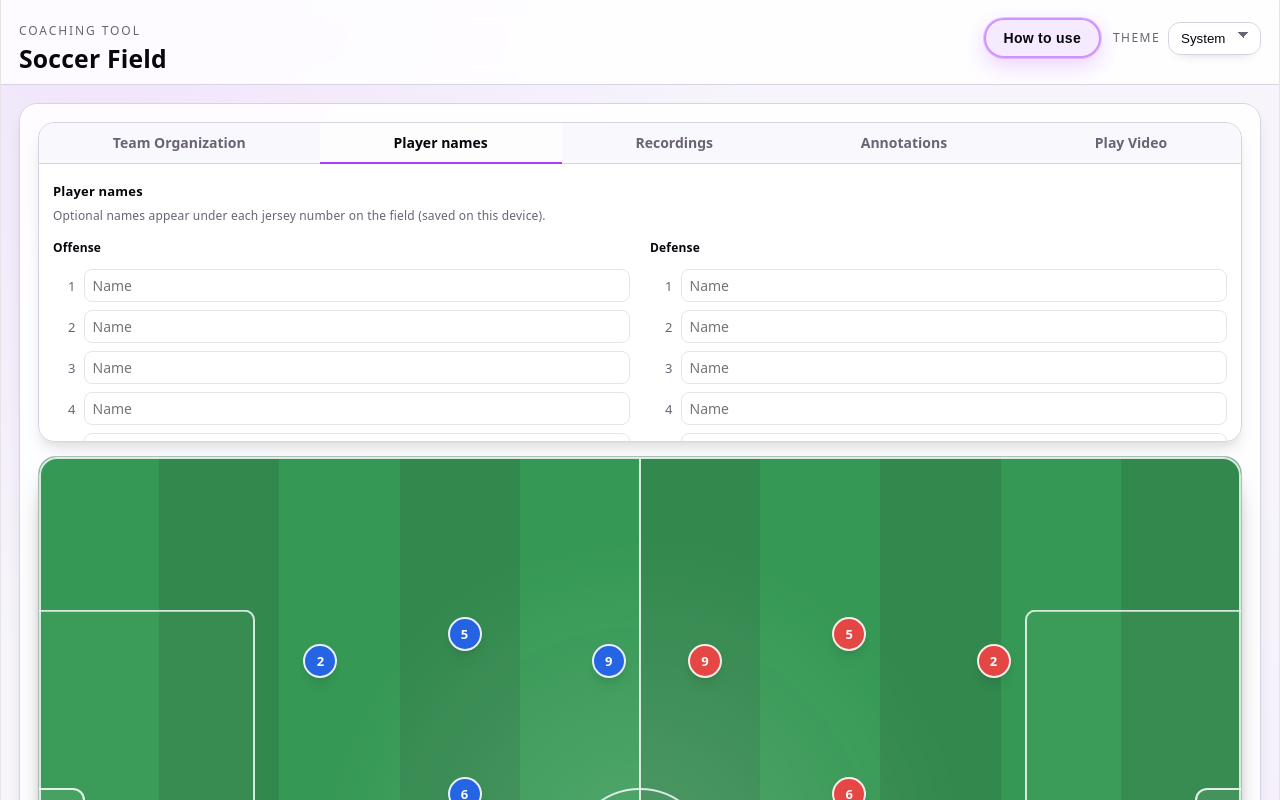
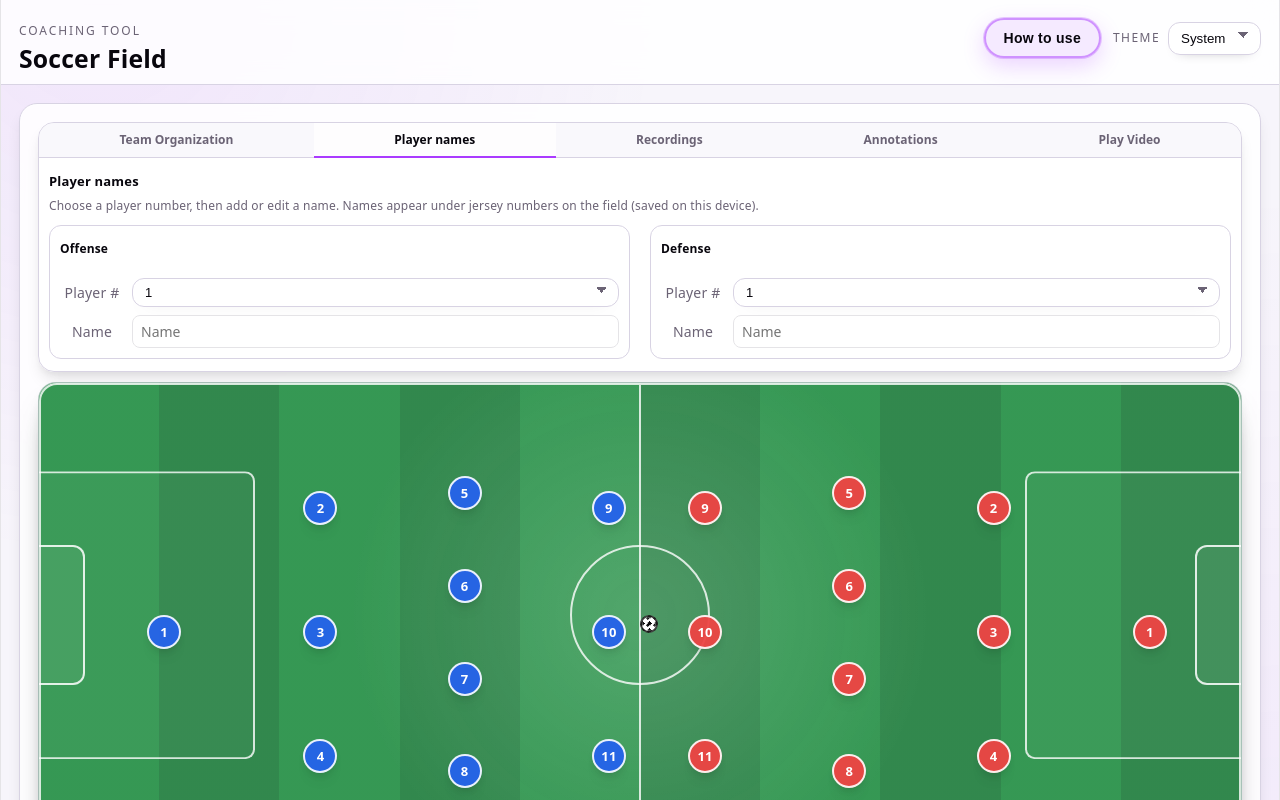
Before and after one commit to Vanden1/Soccer_Coach_Tool, a React (Vite) app: page / in a window 1280 px wide. Both pictures are taken after a click on the tab "Player names". Shown: the top 800 px of the page. Built offline with nearby package versions, Linux system fonts and the light colour scheme.

Commit message:
adjusted player names sections and field layout

```diff
--- a/src/App.css
+++ b/src/App.css
@@ -106,7 +106,9 @@
 }
 
 .main {
-  flex: 1;
+  flex: 0 0 auto;
+  height: 100svh;
+  height: 100dvh;
   width: 100%;
   max-width: 100%;
   padding: clamp(10px, 2.5vw, 18px);
@@ -117,9 +119,12 @@
   place-items: stretch;
   min-width: 0;
   min-height: 0;
+  overflow: hidden;
 }
 
 .mainVideoMode {
+  flex: 1;
+  height: auto;
   padding: 4px;
   padding-left: max(4px, env(safe-area-inset-left, 0px));
   padding-right: max(4px, env(safe-area-inset-right, 0px));
--- a/src/components/SoccerField.module.css
+++ b/src/components/SoccerField.module.css
@@ -35,14 +35,14 @@
 }
 
 .tabShellCollapsible {
-  max-height: min(40dvh, 380px);
-  overflow: auto;
-  overscroll-behavior: contain;
+  max-height: none;
+  overflow: hidden;
+  overscroll-behavior: none;
 }
 
 .tabShellCollapsible .tabList {
-  position: sticky;
-  top: 0;
+  position: relative;
+  top: auto;
 }
 
 .tabList {
@@ -57,7 +57,7 @@
 
 .tab {
   flex: 1 1 auto;
-  min-width: min(100%, 5.5rem);
+  min-width: 0;
   padding: 10px clamp(8px, 2vw, 14px);
   border: none;
   border-bottom: 2px solid transparent;
@@ -265,7 +265,7 @@
   line-height: 140%;
 }
 
-.nameColumns {
+.nameEditors {
   display: grid;
   grid-template-columns: 1fr 1fr;
   gap: 12px 20px;
@@ -273,9 +273,25 @@
 }
 
 @media (max-width: 640px) {
-  .nameColumns {
+  .nameEditors {
     grid-template-columns: 1fr;
   }
+}
+
+.nameEditorCard {
+  border: 1px solid var(--border-strong);
+  border-radius: 12px;
+  padding: 10px;
+  background: color-mix(in srgb, var(--surface-strong) 90%, transparent);
+  display: grid;
+  gap: 8px;
+}
+
+.nameEditorRow {
+  display: grid;
+  grid-template-columns: 64px 1fr;
+  align-items: center;
+  gap: 8px;
 }
 
 .nameColTitle {
@@ -843,10 +859,6 @@
 }
 
 @media (max-width: 560px) {
-  .tabShellCollapsible {
-    max-height: min(46dvh, 420px);
-  }
-
   .tabPanelInner {
     flex-direction: column;
     align-items: stretch;
@@ -883,6 +895,77 @@
 
   .videoTabPanelInner {
     padding: 10px;
+  }
+}
+
+@media (max-height: 900px) {
+  .wrapper {
+    gap: 10px;
+  }
+
+  .tab {
+    padding: 8px 8px;
+    font-size: 12px;
+  }
+
+  .tabPanelInner {
+    gap: 8px;
+    padding: 10px 10px 12px;
+  }
+
+  .btn,
+  .toolBtn,
+  .select,
+  .input {
+    padding-top: 6px;
+    padding-bottom: 6px;
+    font-size: 13px;
+  }
+
+  .legend {
+    font-size: 12px;
+  }
+}
+
+@media (max-height: 760px) {
+  .wrapper {
+    gap: 8px;
+  }
+
+  .tab {
+    padding: 6px 6px;
+    font-size: 11px;
+  }
+
+  .tabPanelInner {
+    gap: 6px;
+    padding: 8px 8px 10px;
+  }
+
+  .btn,
+  .toolBtn,
+  .select,
+  .input,
+  .nameInput {
+    font-size: 12px;
+    min-height: 32px;
+    padding-top: 4px;
+    padding-bottom: 4px;
+  }
+
+  .label,
+  .nameSectionHint,
+  .nameColTitle {
+    font-size: 11px;
+  }
+
+  .nameEditorRow {
+    grid-template-columns: 56px 1fr;
+    gap: 6px;
+  }
+
+  .nameRow {
+    margin-bottom: 6px;
   }
 }
 
--- a/src/components/SoccerField.tsx
+++ b/src/components/SoccerField.tsx
@@ -560,6 +560,8 @@ export function SoccerField({ onActiveTabChange }: SoccerFieldProps) {
   const videoAnnotationDragRef = useRef<AnnotationDragState | null>(null)
 
   const [activeTab, setActiveTab] = useState<SoccerFieldTab>('team')
+  const [selectedOffenseNumber, setSelectedOffenseNumber] = useState(1)
+  const [selectedDefenseNumber, setSelectedDefenseNumber] = useState(1)
   const keepControlsVisible =
     activeTab === 'recordings' ||
     activeTab === 'annotations' ||
@@ -582,6 +584,14 @@ export function SoccerField({ onActiveTabChange }: SoccerFieldProps) {
   const [videoPlaybackRate, setVideoPlaybackRate] = useState(1)
   const activeVideoMarkupColor = toVideoMarkupColor(annotationColor)
   const activePenPointersRef = useRef<Set<number>>(new Set())
+  const selectedOffenseId = `offense-${selectedOffenseNumber}` as Exclude<
+    PieceId,
+    'ball'
+  >
+  const selectedDefenseId = `defense-${selectedDefenseNumber}` as Exclude<
+    PieceId,
+    'ball'
+  >
 
   function beginPenSession(pointerId: number, pointerType: string) {
     if (pointerType !== 'pen') return
@@ -1489,6 +1499,11 @@ export function SoccerField({ onActiveTabChange }: SoccerFieldProps) {
     })
   }, [teamSize])
 
+  useEffect(() => {
+    setSelectedOffenseNumber((prev) => clamp(prev, 1, teamSize))
+    setSelectedDefenseNumber((prev) => clamp(prev, 1, teamSize))
+  }, [teamSize])
+
   const togglePlayerHighlight = useCallback((pieceId: PieceId) => {
     if (pieceId === 'ball') return
     setHighlightedPlayerIds((prev) => {
@@ -2011,66 +2026,96 @@ export function SoccerField({ onActiveTabChange }: SoccerFieldProps) {
             <div className={styles.nameSection}>
               <div className={styles.nameSectionTitle}>Player names</div>
               <p className={styles.nameSectionHint}>
-                Optional names appear under each jersey number on the field (saved on this device).
+                Choose a player number, then add or edit a name. Names appear
+                under jersey numbers on the field (saved on this device).
               </p>
-              <div className={styles.nameColumns}>
-                <div>
+              <div className={styles.nameEditors}>
+                <div className={styles.nameEditorCard}>
                   <div className={styles.nameColTitle}>Offense</div>
+                  <label className={styles.nameEditorRow}>
+                    <span className={styles.label}>Player #</span>
+                    <select
+                      className={styles.select}
+                      value={selectedOffenseNumber}
+                      onChange={(e) =>
+                        setSelectedOffenseNumber(Number(e.target.value))
+                      }
+                      aria-label="Select offense player number"
+                    >
                       {Array.from({ length: teamSize }, (_, i) => {
                         const n = i + 1
-                    const id = `offense-${n}` as Exclude<PieceId, 'ball'>
                         return (
-                      <label key={id} className={styles.nameRow}>
-                        <span className={styles.nameRowNum}>{n}</span>
+                          <option key={`offense-option-${n}`} value={n}>
+                            {n}
+                          </option>
+                        )
+                      })}
+                    </select>
+                  </label>
+                  <label className={styles.nameEditorRow}>
+                    <span className={styles.label}>Name</span>
                     <input
                       className={styles.nameInput}
                       type="text"
-                          value={playerNames[id] ?? ''}
+                      value={playerNames[selectedOffenseId] ?? ''}
                       placeholder="Name"
                       maxLength={PLAYER_NAME_MAX}
                       onChange={(e) => {
                         const v = e.target.value
                         setPlayerNames((prev) => {
                           const next = { ...prev }
-                              if (!v.trim()) delete next[id]
-                              else next[id] = v
+                          if (!v.trim()) delete next[selectedOffenseId]
+                          else next[selectedOffenseId] = v
                           return next
                         })
                       }}
-                          aria-label={`Offense player ${n} name`}
+                      aria-label={`Offense player ${selectedOffenseNumber} name`}
                     />
                   </label>
-                    )
-                  })}
-                </div>
-                <div>
+                </div>
+
+                <div className={styles.nameEditorCard}>
                   <div className={styles.nameColTitle}>Defense</div>
+                  <label className={styles.nameEditorRow}>
+                    <span className={styles.label}>Player #</span>
+                    <select
+                      className={styles.select}
+                      value={selectedDefenseNumber}
+                      onChange={(e) =>
+                        setSelectedDefenseNumber(Number(e.target.value))
+                      }
+                      aria-label="Select defense player number"
+                    >
                       {Array.from({ length: teamSize }, (_, i) => {
                         const n = i + 1
-                    const id = `defense-${n}` as Exclude<PieceId, 'ball'>
                         return (
-                      <label key={id} className={styles.nameRow}>
-                        <span className={styles.nameRowNum}>{n}</span>
+                          <option key={`defense-option-${n}`} value={n}>
+                            {n}
+                          </option>
+                        )
+                      })}
+                    </select>
+                  </label>
+                  <label className={styles.nameEditorRow}>
+                    <span className={styles.label}>Name</span>
                     <input
                       className={styles.nameInput}
                       type="text"
-                          value={playerNames[id] ?? ''}
+                      value={playerNames[selectedDefenseId] ?? ''}
                       placeholder="Name"
                       maxLength={PLAYER_NAME_MAX}
                       onChange={(e) => {
                         const v = e.target.value
                         setPlayerNames((prev) => {
                           const next = { ...prev }
-                              if (!v.trim()) delete next[id]
-                              else next[id] = v
+                          if (!v.trim()) delete next[selectedDefenseId]
+                          else next[selectedDefenseId] = v
                           return next
                         })
                       }}
-                          aria-label={`Defense player ${n} name`}
+                      aria-label={`Defense player ${selectedDefenseNumber} name`}
                     />
                   </label>
-                    )
-                  })}
                 </div>
               </div>
             </div>
```
Lines whose indentation alone changed are shown as unchanged.
